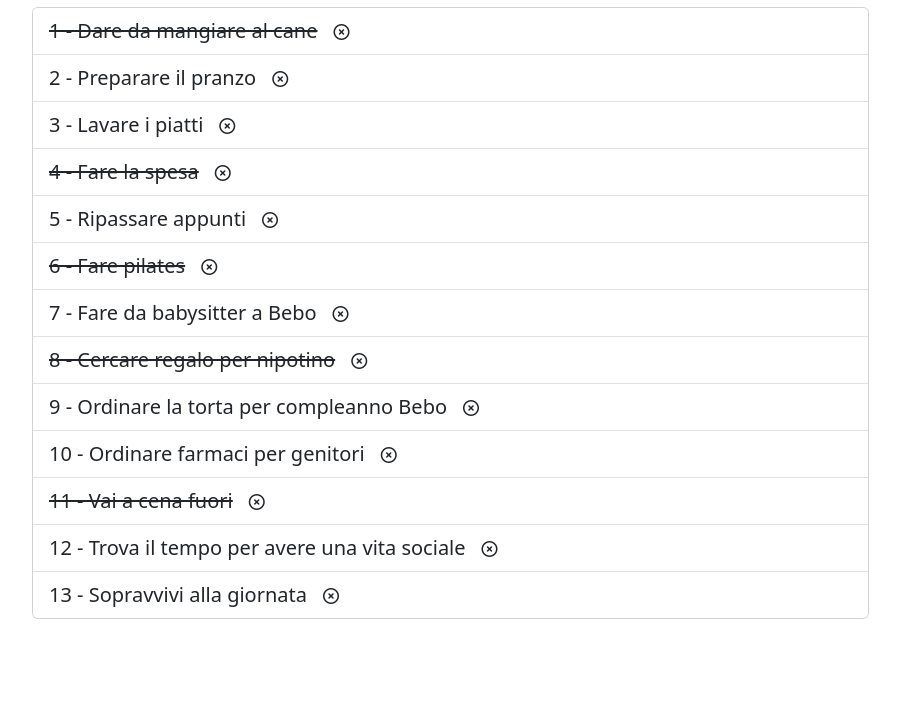
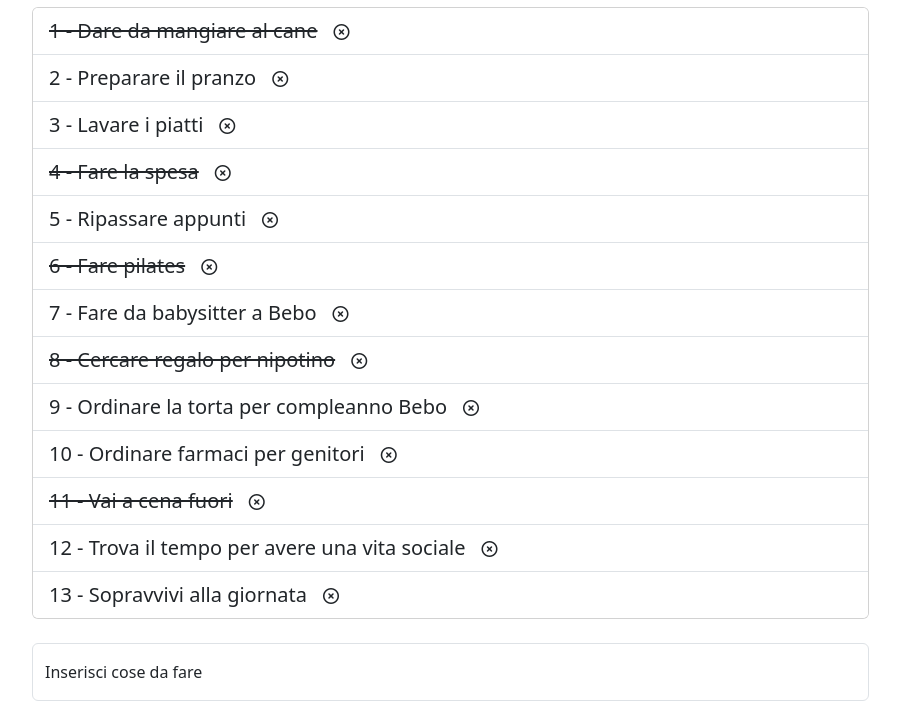
Before and after one commit to GinaTovarAlmario/vue-todolist, a plain HTML site: page inex.html in a window 1280 px wide. Shown: the part 81-800 px from the top of the page, without its empty margins (50-950 px from the left). Drawn offline with nearby package versions, Linux system fonts and the light colour scheme.

Commit message:
added an input form

```diff
--- a/inex.html
+++ b/inex.html
@@ -31,7 +31,11 @@
                             <i class="fa-regular fa-circle-xmark" @click="deleteTodoItem(index)"></i>
                           </li>
                         </ul>
-                      </div>
+                    </div>
+                    <form class="form-floating mt-3 mb-3 w-75">
+                        <input type="text" class="form-control" id="floatingInputValue" placeholder="">
+                        <label for="floatingInputValue">Inserisci cose da fare</label>
+                    </form>
                 </div>
             </div>
         </main>
```
